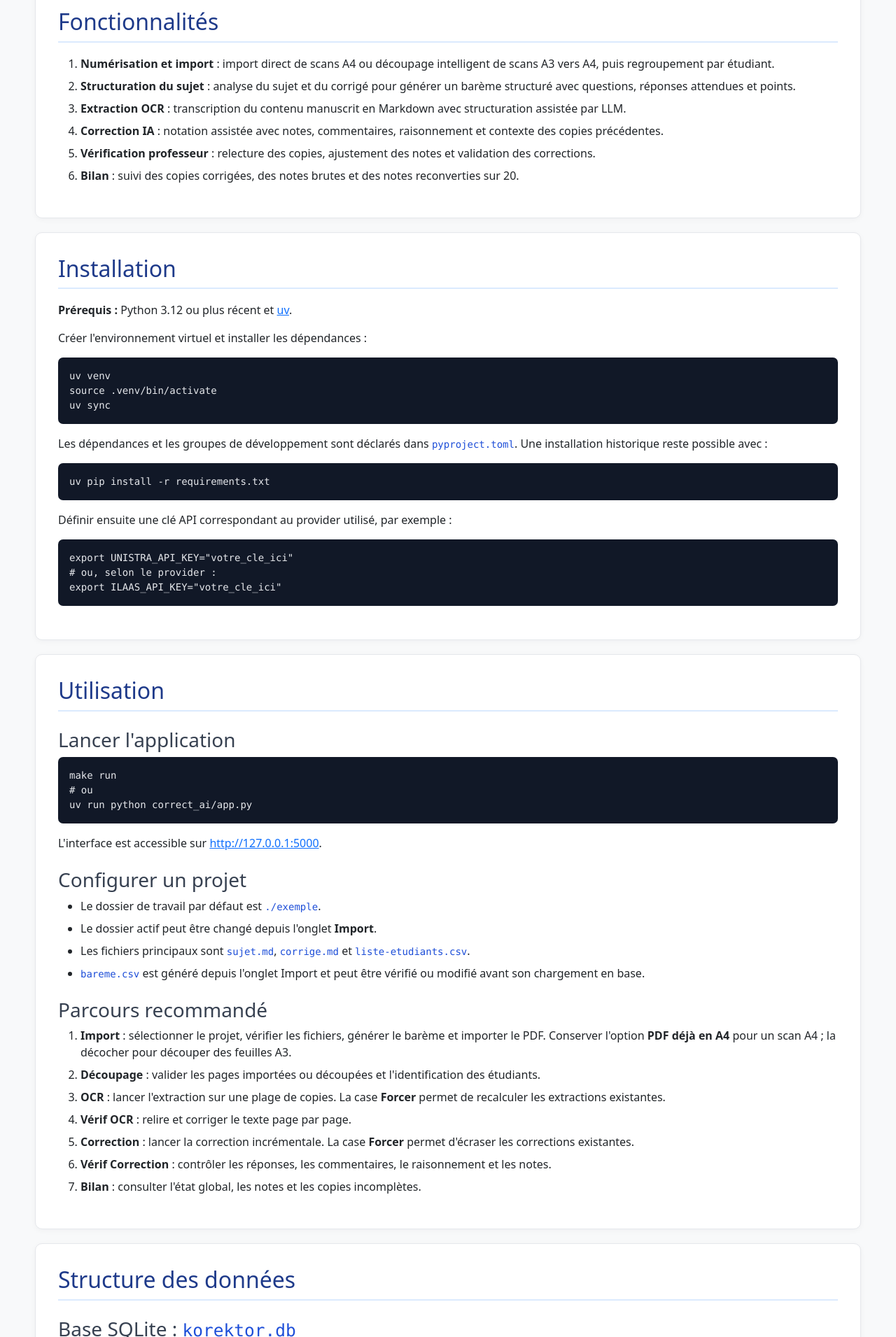
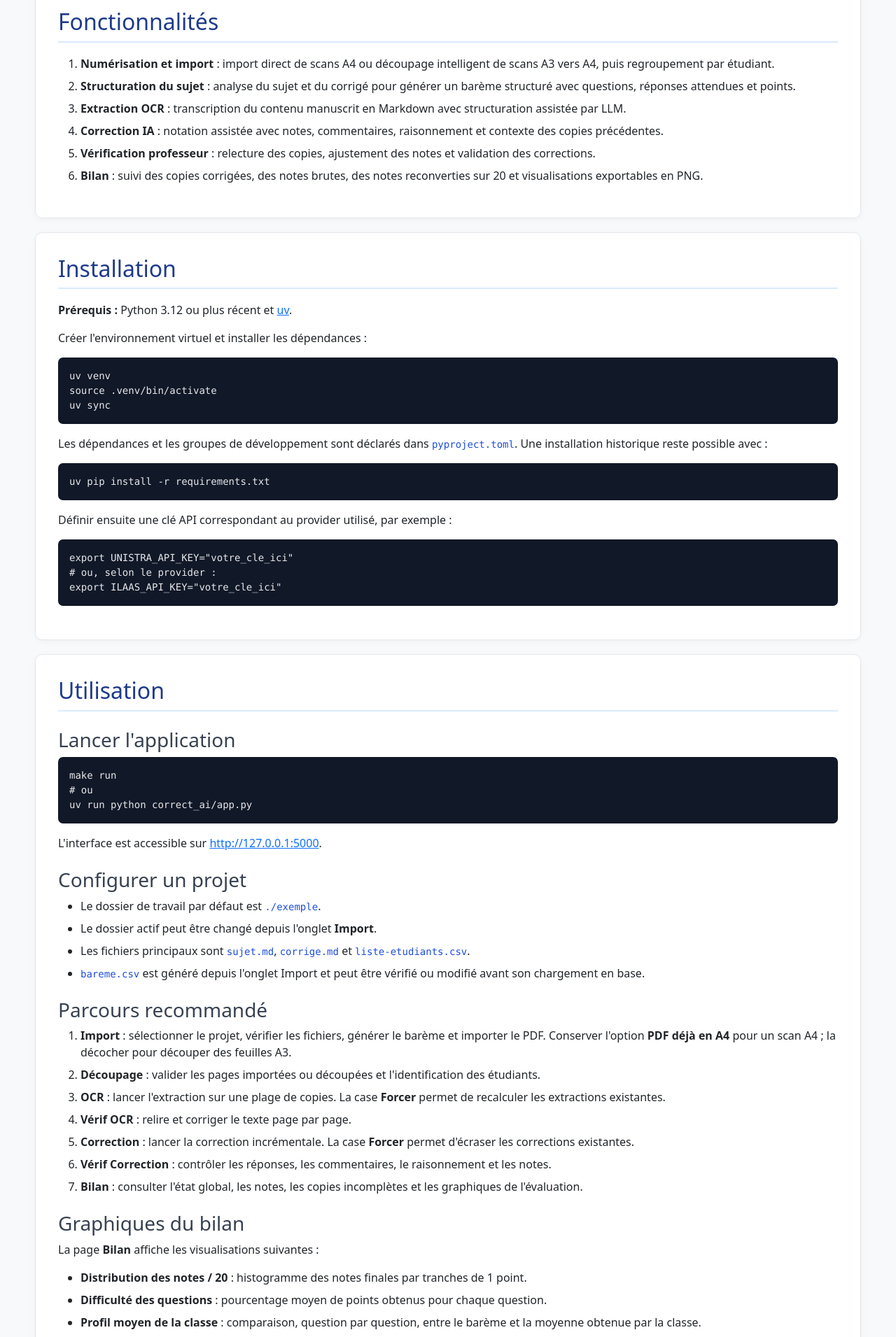
Before and after one commit to Naereen/Korektor-clone, a Flask app: page /documentation in a window 1280 px wide. Shown: the part 840-2751 px from the top of the page at 70% size. Run offline with Flask 3, Linux system fonts and the light colour scheme; some libraries are stand-ins or nearby versions.

Commit message:
Improve documentation ; allow to export the grades as a .CSV file.

```diff
--- a/correct_ai/app.py
+++ b/correct_ai/app.py
@@ -1518,6 +1518,62 @@ def export_bilan_graphs():
         return jsonify({"success": False, "error": f"PNG invalide : {error}"}), 400
 
     return jsonify({"success": True, "directory": output_dir, "files": saved_files})
+
+
+@app.route("/api/bilan/export-csv")
+def export_bilan_csv():
+    """Download the class scores as a UTF-8 CSV file."""
+    db = None
+    try:
+        db = get_db(config.project_dir)
+        question_count = db.execute("SELECT COUNT(*) FROM bareme").fetchone()[0]
+        rows = db.execute(
+            """
+            SELECT copies.id AS copie_id,
+                   copies.prenom,
+                   copies.nom,
+                   ROUND(SUM(CASE WHEN corrections.validee_par_prof
+                                  THEN corrections.note_prof
+                                  ELSE corrections.note_llm END), 2) AS total,
+                   COUNT(corrections.id) AS nb_corr
+            FROM copies
+            LEFT JOIN corrections ON corrections.copie_id = copies.id
+            GROUP BY copies.id
+            ORDER BY copies.id
+            """
+        ).fetchall()
+        max_points = db.execute("SELECT COALESCE(SUM(points), 0) FROM bareme").fetchone()[0]
+
+        output = io.StringIO(newline="")
+        writer = csv.writer(output)
+        writer.writerow([
+            "Copie_ID", "Prenom", "Nom", "Note_brute", "Note_sur_20",
+            "Questions_corrigees", "Nombre_questions", "Statut",
+        ])
+        for row in rows:
+            total = row["total"]
+            score_out_of_twenty = total / max_points * 20 if total is not None and max_points else ""
+            writer.writerow([
+                row["copie_id"],
+                row["prenom"] or "",
+                row["nom"] or "",
+                total if total is not None else "",
+                round(score_out_of_twenty, 2) if score_out_of_twenty != "" else "",
+                row["nb_corr"],
+                question_count,
+                "Complete" if row["nb_corr"] >= question_count else "Partielle",
+            ])
+
+        response = send_file(
+            io.BytesIO(output.getvalue().encode("utf-8-sig")),
+            mimetype="text/csv",
+            as_attachment=True,
+            download_name="notes-etudiants.csv",
+        )
+        return response
+    finally:
+        if db is not None:
+            db.close()
 
 
 @app.route("/api/bilan/stats")
--- a/correct_ai/templates/bilan.html
+++ b/correct_ai/templates/bilan.html
@@ -48,6 +48,9 @@
                     onclick="exportAllCharts()">
                     <i class="bi bi-folder-symlink"></i> Exporter tous les graphiques en PNG
                 </button>
+                <a class="btn btn-success" href="/api/bilan/export-csv" download="notes-etudiants.csv">
+                    <i class="bi bi-filetype-csv"></i> Télécharger les notes CSV
+                </a>
                 <div id="export-all-charts-status" class="small text-muted mt-1"></div>
             </div>
         </div>
--- a/correct_ai/templates/documentation.html
+++ b/correct_ai/templates/documentation.html
@@ -103,7 +103,7 @@
             <li><strong>Extraction OCR</strong> : transcription du contenu manuscrit en Markdown avec structuration assistée par LLM.</li>
             <li><strong>Correction IA</strong> : notation assistée avec notes, commentaires, raisonnement et contexte des copies précédentes.</li>
             <li><strong>Vérification professeur</strong> : relecture des copies, ajustement des notes et validation des corrections.</li>
-            <li><strong>Bilan</strong> : suivi des copies corrigées, des notes brutes et des notes reconverties sur 20.</li>
+            <li><strong>Bilan</strong> : suivi des copies corrigées, des notes brutes, des notes reconverties sur 20 et visualisations exportables en PNG.</li>
         </ol>
     </section>
 
@@ -146,8 +146,19 @@ uv run python correct_ai/app.py</code></pre>
             <li><strong>Vérif OCR</strong> : relire et corriger le texte page par page.</li>
             <li><strong>Correction</strong> : lancer la correction incrémentale. La case <strong>Forcer</strong> permet d'écraser les corrections existantes.</li>
             <li><strong>Vérif Correction</strong> : contrôler les réponses, les commentaires, le raisonnement et les notes.</li>
-            <li><strong>Bilan</strong> : consulter l'état global, les notes et les copies incomplètes.</li>
+            <li><strong>Bilan</strong> : consulter l'état global, les notes, les copies incomplètes et les graphiques de l'évaluation.</li>
         </ol>
+
+        <h3>Graphiques du bilan</h3>
+        <p>La page <strong>Bilan</strong> affiche les visualisations suivantes :</p>
+        <ul>
+            <li><strong>Distribution des notes / 20</strong> : histogramme des notes finales par tranches de 1 point.</li>
+            <li><strong>Difficulté des questions</strong> : pourcentage moyen de points obtenus pour chaque question.</li>
+            <li><strong>Profil moyen de la classe</strong> : comparaison, question par question, entre le barème et la moyenne obtenue par la classe.</li>
+            <li><strong>Dispersion par question</strong> : distributions en violon avec points individuels, boîte à moustaches et moyenne.</li>
+            <li><strong>Résultats détaillés</strong> : comparaison du barème et des points obtenus par un étudiant sélectionné ou par la moyenne de la classe.</li>
+        </ul>
+        <p>Chaque graphique peut être téléchargé individuellement en PNG. Le bouton <strong>Exporter tous les graphiques en PNG</strong>, situé en haut de la page, sauvegarde l'ensemble des graphiques dans le sous-dossier <code>graphiques_notes/</code> du projet actif. Les images sont générées avec un fond blanc.</p>
     </section>
 
     <section id="donnees" class="documentation-section">
@@ -186,6 +197,7 @@ uv run python correct_ai/app.py</code></pre>
             <li><code>GET /api/db/corrections/&lt;copie_id&gt;</code> : récupérer les corrections d'une copie.</li>
             <li><code>POST /api/db/corrections/&lt;copie_id&gt;</code> : enregistrer les corrections professeur.</li>
             <li><code>GET /api/bilan/stats</code> : obtenir les statistiques globales.</li>
+            <li><code>POST /api/bilan/export-graphs</code> : sauvegarder les graphiques PNG exportés dans <code>graphiques_notes/</code>.</li>
             <li><code>GET /api/project/check</code> : vérifier les fichiers du projet et compter les copies.</li>
         </ul>
     </section>
```
Also changed, not shown: README.md.
